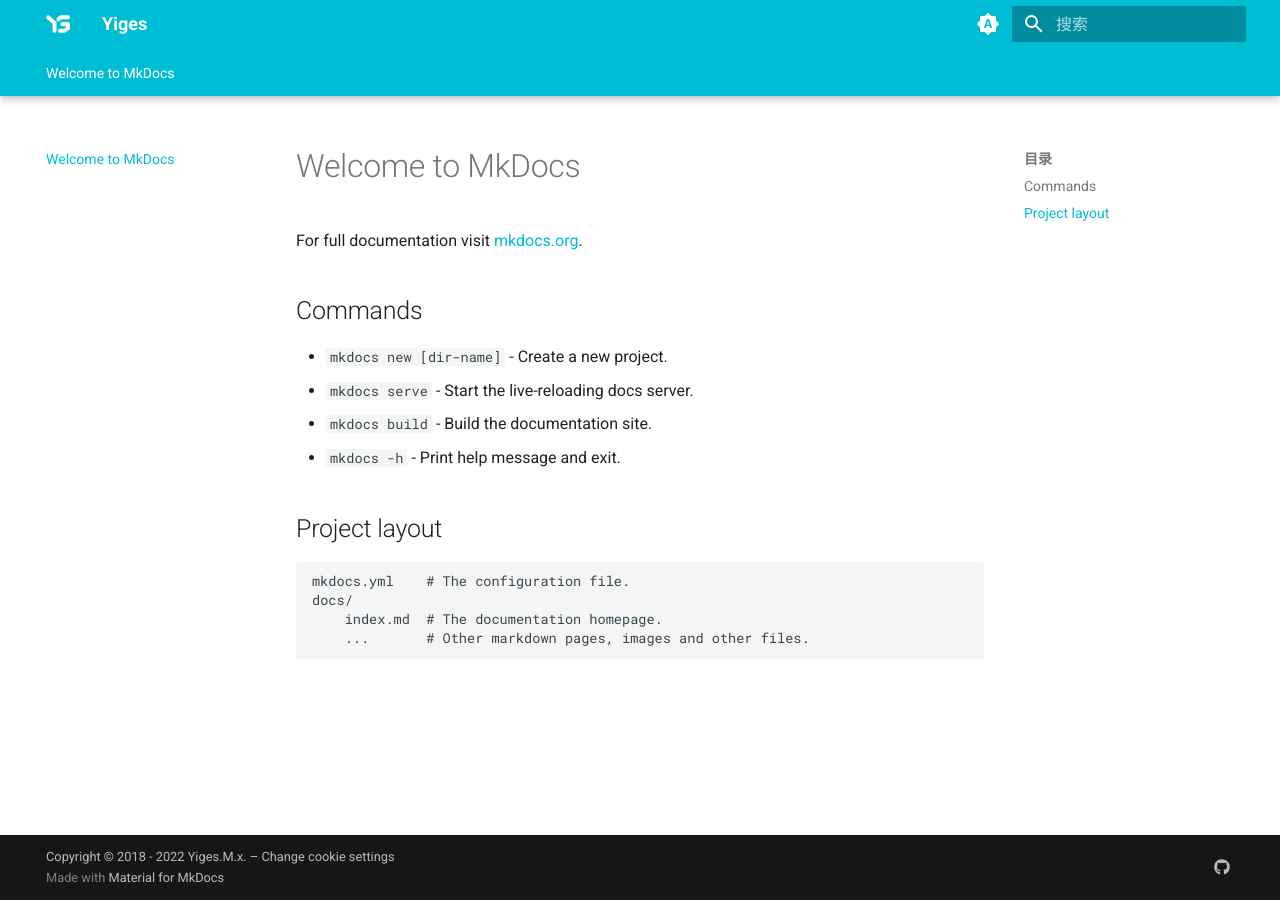
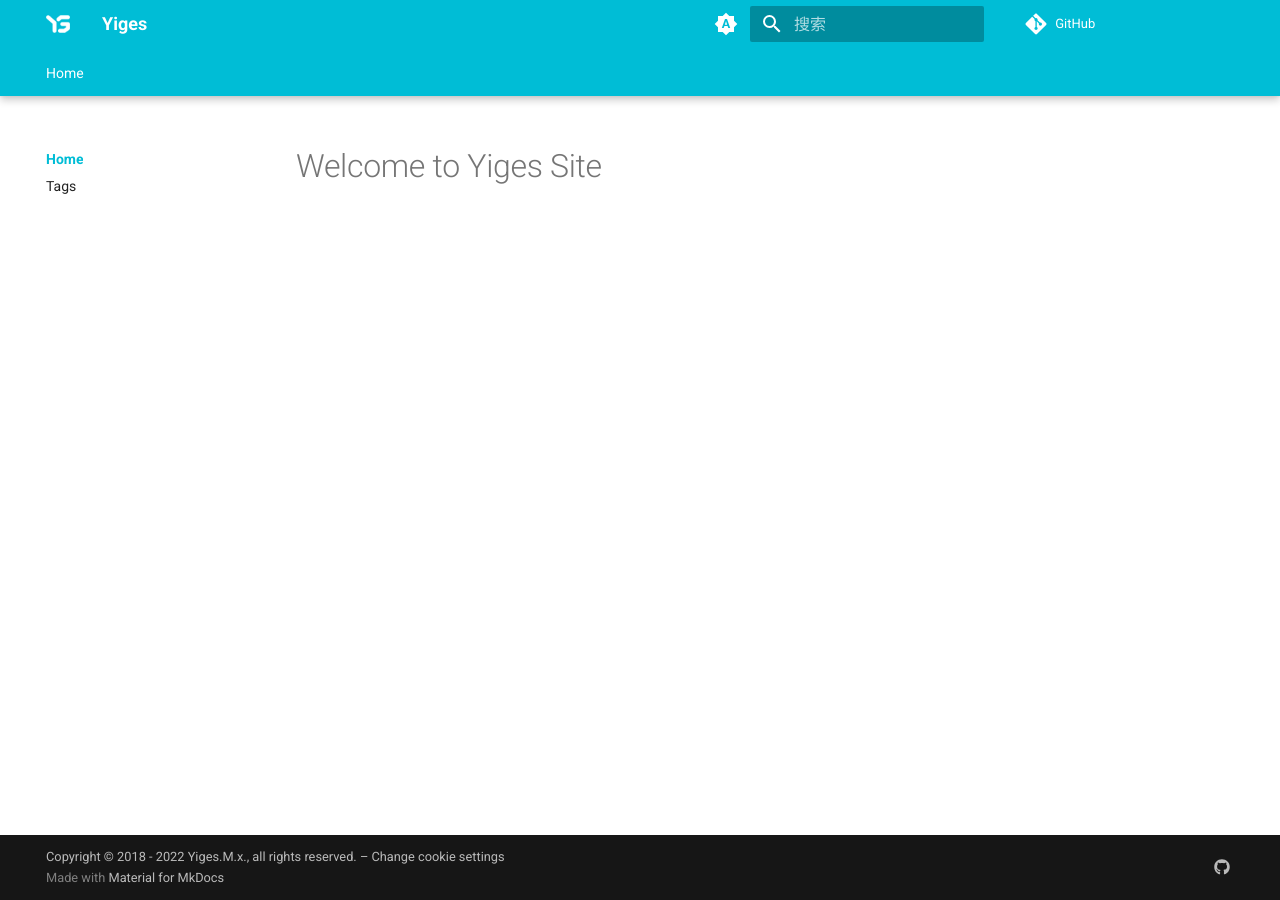
Before and after one commit to YigesMx/yiges, an MkDocs documentation site: the page built from docs/index.md, in a window 1280 px wide. Built offline with MkDocs 1.6.1 and Material for MkDocs 9.7.7, drawn with Linux system fonts in a browser that asks for light colours; comment, search, counter and statistics services are not loaded.

Commit message:
First Release

```diff
--- a/docs/index.md
+++ b/docs/index.md
@@ -1,17 +1,5 @@
-# Welcome to MkDocs
+<!-- ---
+template: comments.html
+--- -->
 
-For full documentation visit [mkdocs.org](https://www.mkdocs.org).
-
-## Commands
-
-* `mkdocs new [dir-name]` - Create a new project.
-* `mkdocs serve` - Start the live-reloading docs server.
-* `mkdocs build` - Build the documentation site.
-* `mkdocs -h` - Print help message and exit.
-
-## Project layout
-
-    mkdocs.yml    # The configuration file.
-    docs/
-        index.md  # The documentation homepage.
-        ...       # Other markdown pages, images and other files.
+# Welcome to Yiges Site
--- a/mkdocs.yml
+++ b/mkdocs.yml
@@ -1,14 +1,17 @@
 site_name: Yiges
 
 copyright: >
-  Copyright &copy; 2018 - 2022 Yiges.M.x. –
+  Copyright &copy; 2018 - 2022 Yiges.M.x., all rights reserved. –
   <a href="#__consent">Change cookie settings</a>
+
+repo_url: https://github.com/YigesMx/yiges
 
 theme:
   name: material
   logo: assets/logo.png
   favicon: images/favicon.png
   language: zh
+  custom_dir: overrides
 
   features:
     - navigation.instant # 懒惰加载
@@ -22,12 +25,17 @@
 
     - header.autohide
 
+    # - announce.dismiss
+
     #md头部选项：
     # ---
     # hide:
     #   - navigation
     #   - toc
     # ---
+
+  icon:
+    repo: fontawesome/brands/git-alt
 
   font:
     text: Roboto
@@ -63,11 +71,17 @@
 plugins:
   - search:
       lang: ja
-  - tags
+  - tags:
+      tags_file: tags.md
+  - git-revision-date-localized:
+      type: date
+      enable_creation_date: true
+      # fallback_to_build_date: true
 
 
 
 extra:
+  # generator: false
   social:
     - icon: fontawesome/brands/github
       link: https://github.com/YigesMx
@@ -85,3 +99,54 @@
     actions:
       - accept
       - manage
+
+# Extensions
+markdown_extensions:
+  - abbr
+  - admonition
+  - attr_list
+  - def_list
+  - footnotes
+  - md_in_html
+  - toc:
+      permalink: true
+  - tables
+  - pymdownx.arithmatex:
+      generic: true
+  - pymdownx.betterem:
+      smart_enable: all
+  - pymdownx.caret
+  - pymdownx.critic:
+      mode: view
+  - pymdownx.details
+  - pymdownx.emoji:
+      emoji_generator: !!python/name:materialx.emoji.to_svg
+      emoji_index: !!python/name:materialx.emoji.twemoji
+  - pymdownx.highlight:
+      linenums: true
+      auto_title: true
+      linenums_style: pymdownx-inline
+      anchor_linenums: true
+  - pymdownx.inlinehilite
+  - pymdownx.keys
+  - pymdownx.magiclink:
+      repo_url_shorthand: true
+      user: squidfunk
+      repo: mkdocs-material
+  - pymdownx.mark
+  - pymdownx.smartsymbols
+  - pymdownx.superfences:
+      custom_fences:
+        - name: mermaid
+          class: mermaid
+          format: !!python/name:pymdownx.superfences.fence_code_format
+  - pymdownx.tabbed:
+      alternate_style: true
+  - pymdownx.tasklist:
+      custom_checkbox: true
+  - pymdownx.tilde
+
+nav:
+  - Home:
+    - Welcome: index.md
+    - Tags: tags.md
--- /dev/null
+++ b/overrides/comments.html
@@ -0,0 +1,55 @@
+{% extends "main.html" %}
+
+{% block content %}
+  {{ super() }}
+
+  <!-- Giscus -->
+  <h2 id="__comments">{{ lang.t("meta.comments") }}</h2>
+  <!-- Replace with generated snippet -->
+  <script src="https://giscus.app/client.js"
+        data-repo="YigesMx/yiges"
+        data-repo-id="R_kgDOH8PlXA"
+        data-category="comments"
+        data-category-id="DIC_kwDOH8PlXM4CRPed"
+        data-mapping="pathname"
+        data-strict="0"
+        data-reactions-enabled="1"
+        data-emit-metadata="0"
+        data-input-position="top"
+        data-theme="preferred_color_scheme"
+        data-lang="zh-CN"
+        data-loading="lazy"
+        crossorigin="anonymous"
+        async>
+    </script>
+
+  <!-- Synchronize Giscus theme with palette -->
+  <script>
+    var giscus = document.querySelector("script[src*=giscus]")
+
+    /* Set palette on initial load */
+    var palette = __md_get("__palette")
+    if (palette && typeof palette.color === "object") {
+      var theme = palette.color.scheme === "slate" ? "dark" : "light"
+      giscus.setAttribute("data-theme", theme)
+    }
+
+    /* Register event handlers after documented loaded */
+    document.addEventListener("DOMContentLoaded", function() {
+      var ref = document.querySelector("[data-md-component=palette]")
+      ref.addEventListener("change", function() {
+        var palette = __md_get("__palette")
+        if (palette && typeof palette.color === "object") {
+          var theme = palette.color.scheme === "slate" ? "dark" : "light"
+
+          /* Instruct Giscus to change theme */
+          var frame = document.querySelector(".giscus-frame")
+          frame.contentWindow.postMessage(
+            { giscus: { setConfig: { theme } } },
+            "https://giscus.app"
+          )
+        }
+      })
+    })
+  </script>
+{% endblock %}
--- /dev/null
+++ b/overrides/main.html
@@ -0,0 +1 @@
+{% extends "base.html" %}
```
Also changed, not shown: docs/tags.md (added, +3 -0 lines).
